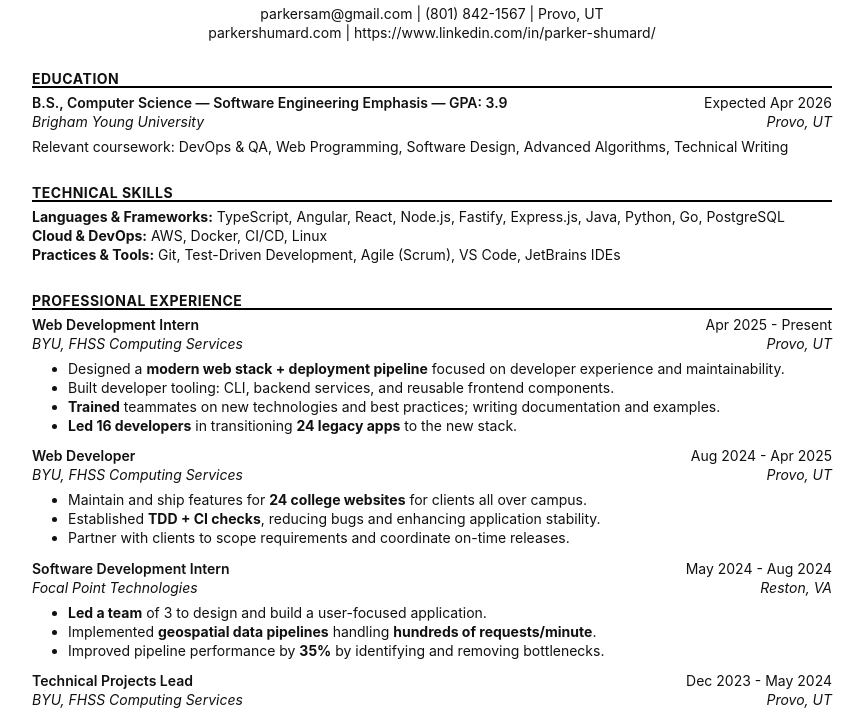
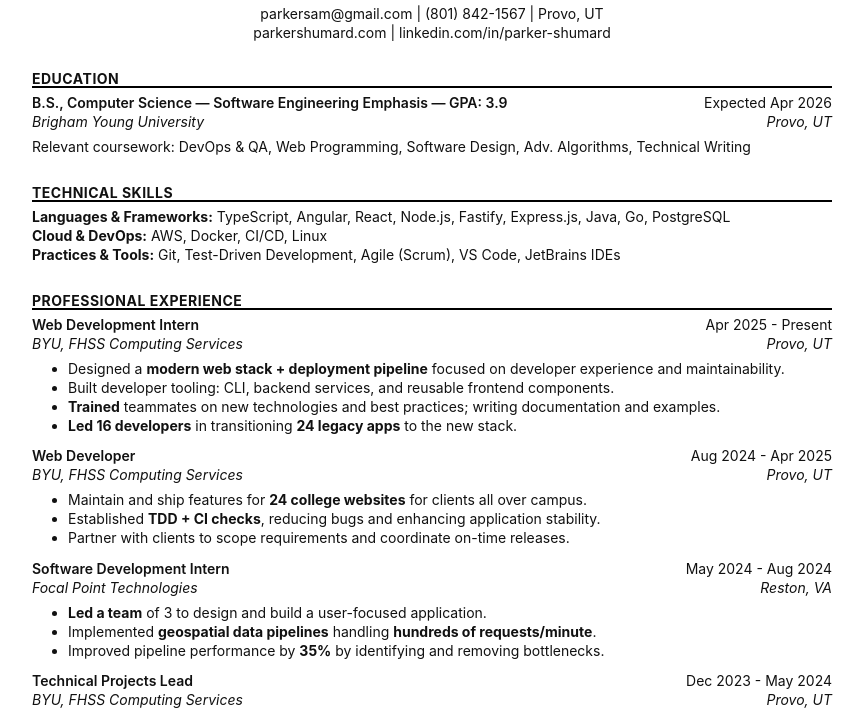
Before and after one commit to parksmojo/resume, a plain HTML site: page index.html in a window 1280 px wide. Shown: the part 61-774 px from the top of the page, without its empty margins (208-1072 px from the left). Drawn offline with Linux system fonts and the light colour scheme.

Commit message:
Fix contact link and improve formatting in education section of resume

```diff
--- a/index.html
+++ b/index.html
@@ -24,8 +24,8 @@
       </p>
       <p class="contact">
         <a href="https://parkershumard.com" target="_blank" rel="noopener">parkershumard.com</a> |
-        <a href="https://parkershumard.com" target="_blank" rel="noopener"
-          >https://www.linkedin.com/in/parker-shumard/</a
+        <a href="https://www.linkedin.com/in/parker-shumard/" target="_blank" rel="noopener"
+          >linkedin.com/in/parker-shumard</a
         >
       </p>
     </header>
@@ -37,16 +37,14 @@
           B.S., Computer Science — Software Engineering Emphasis — GPA: 3.9<span class="right">Expected Apr 2026</span>
         </p>
         <p class="institution">Brigham Young University<span class="right">Provo, UT</span></p>
-        <p>
-          Relevant coursework: DevOps & QA, Web Programming, Software Design, Advanced Algorithms, Technical Writing
-        </p>
+        <p>Relevant coursework: DevOps & QA, Web Programming, Software Design, Adv. Algorithms, Technical Writing</p>
       </section>
 
       <section>
         <h2>TECHNICAL SKILLS</h2>
         <p>
-          <strong>Languages & Frameworks:</strong> TypeScript, Angular, React, Node.js, Fastify, Express.js, Java,
-          Python, Go, PostgreSQL<br />
+          <strong>Languages & Frameworks:</strong> TypeScript, Angular, React, Node.js, Fastify, Express.js, Java, Go,
+          PostgreSQL<br />
           <strong>Cloud & DevOps:</strong> AWS, Docker, CI/CD, Linux<br />
           <strong>Practices & Tools:</strong> Git, Test-Driven Development, Agile (Scrum), VS Code, JetBrains IDEs
         </p>
```
